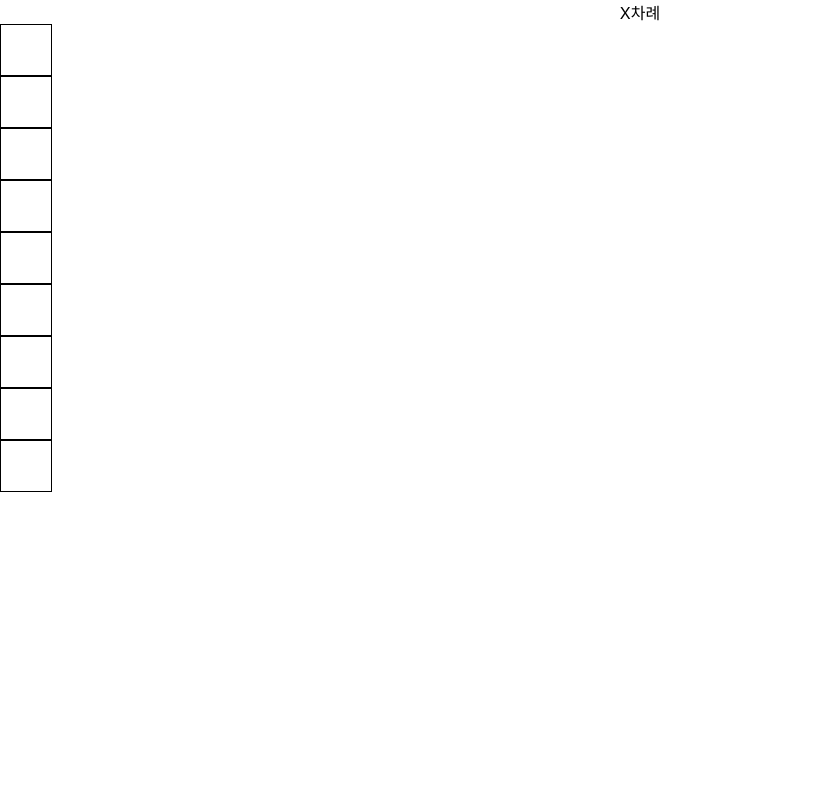
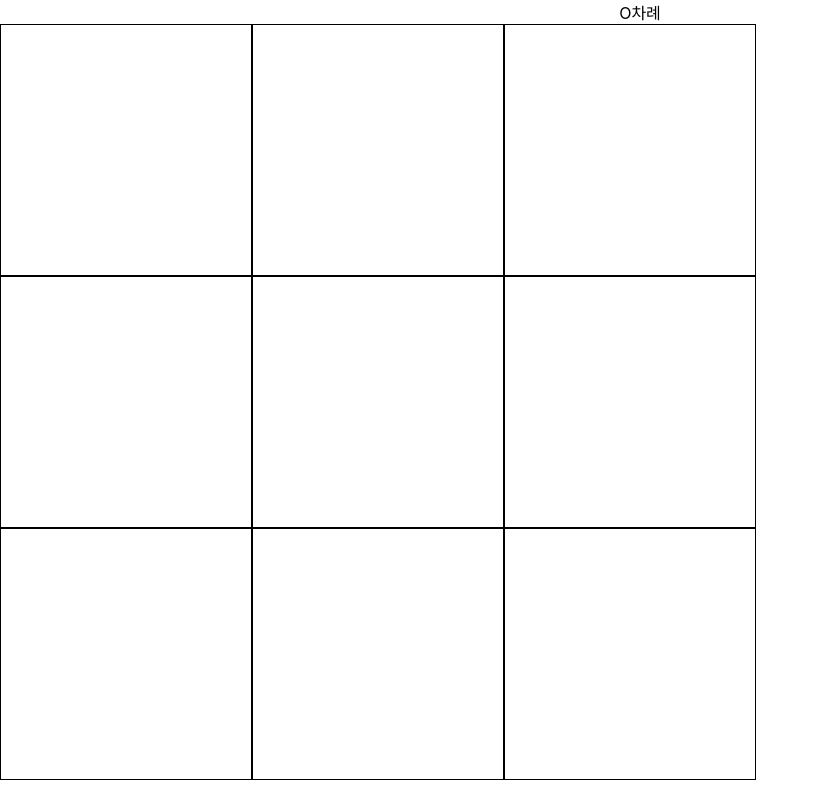
Before and after one commit to Lee-jeong-wook/ts-TicTactoe, a React (Create React App) app: page / in a window 1280 px wide. Shown: the whole page, without its empty margins (0-819 px from the left). Built offline with nearby package versions, Linux system fonts and the light colour scheme.

Commit message:
무승부 및 레이아웃

```diff
--- a/src/components/TicItems.tsx
+++ b/src/components/TicItems.tsx
@@ -15,9 +15,9 @@ export const TicItems: React.FC<TicItemsProps> = ({ value, onClick }) => {
 };
 
 const StyledItem = styled.div`
-  font-size: 50px;
-  line-height: 50px;
-  width: 50px;
-  height: 50px;
+  font-size: 100px;
+  line-height: 300px;
+  width: 250px;
+  height: 250px;
   border: 1px solid #000;
 `;
--- a/src/components/TicScreen.tsx
+++ b/src/components/TicScreen.tsx
@@ -1,13 +1,20 @@
 import React, { useEffect, useState } from "react";
 import { TicItems } from "./TicItems";
+import styled from "styled-components";
 
 export const TicScreen: React.FC = () => {
-  const [items, setItems] = useState<number[]>([0   , 0, 0, 0, 0, 0, 0, 0, 0]);
+  const [items, setItems] = useState<number[]>([0, 0, 0, 0, 0, 0, 0, 0, 0]);
   const [turn, setTurn] = useState<boolean>(false);
 
   useEffect(() => {
     setTurn(!turn);
   }, [items]);
+  useEffect(() => {
+    if (items.every((element) => element !== 0)) {
+        alert("무승부");
+        setItems([0, 0, 0, 0, 0, 0, 0, 0, 0]);
+    }
+  }, [turn]);
 
   const clickHandler = (idx: number) => {
     if (items[idx]) return;
@@ -28,10 +35,18 @@ export const TicScreen: React.FC = () => {
 
   return (
     <>
-      <span>{turn ? "X" : "O"}차례</span>
-      {items.map((element, idx) => (
-        <TicItems key={idx} value={items[idx]} onClick={() => clickHandler(idx)} />
-      ))}
+      <span>{turn ? "O" : "X"}차례</span>
+      <StyledScreen>
+        {items.map((element, idx) => (
+          <TicItems key={idx} value={element} onClick={() => clickHandler(idx)} />
+        ))}
+      </StyledScreen>
     </>
   );
 };
+
+const StyledScreen = styled.div`
+    display: flex;
+    width: 900px;
+    flex-wrap: wrap;
+`
```
